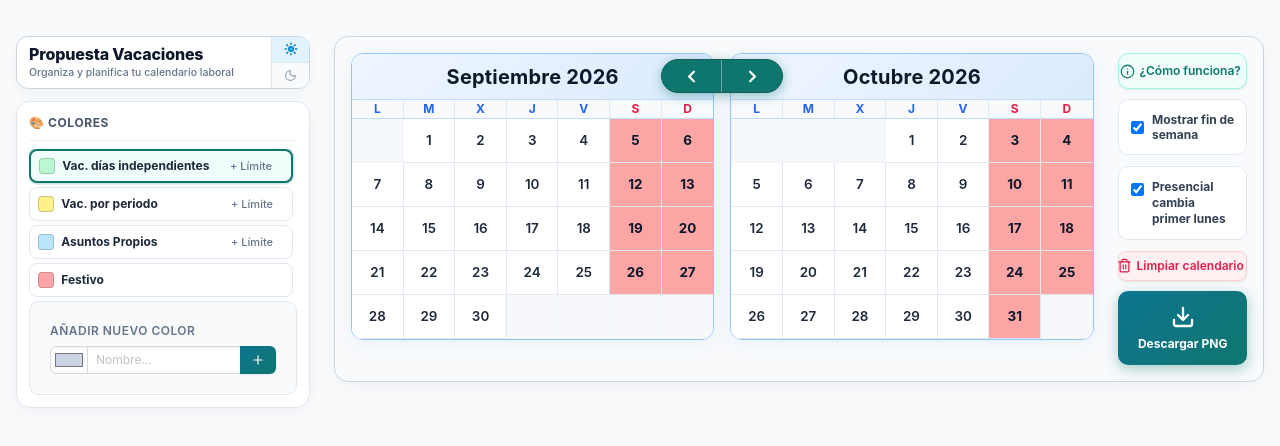
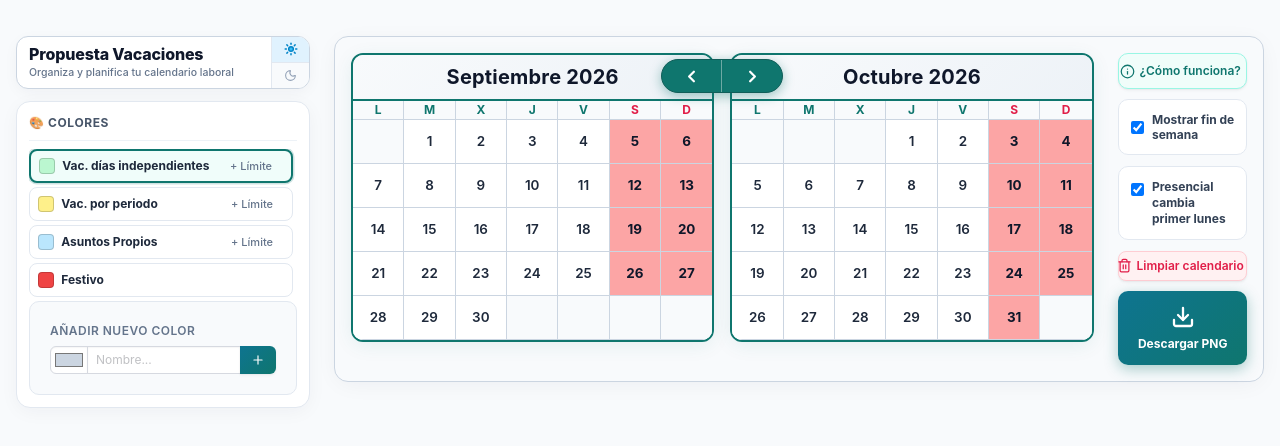
Before and after one commit to demalmar/PropuestaVacaciones, a React (Vite) app: page / in a window 1280 px wide. Shown: the top 446 px of the page. Built offline with nearby package versions, Linux system fonts and the light colour scheme.

Commit message:
feat: use secondary color for month headers to contrast nav capsule, keep weekends pastel #fca5a5, and give festivos distinct red #ef4444

```diff
--- a/index.tsx
+++ b/index.tsx
@@ -91,14 +91,22 @@ const CalendarApp = () => {
           const parsed = JSON.parse(saved);
           // Si el guardado anterior tiene Festivo como ID 1, migramos al nuevo orden e IDs del usuario
           const isOldOrder = parsed.some((c: any) => c.id === '1' && c.label && c.label.toLowerCase().includes('festivo'));
-          if (!isOldOrder) return parsed;
+          if (!isOldOrder) {
+            // Actualizar Festivo a su propio rojo diferenciado #ef4444
+            return parsed.map((c: any) => {
+              if ((c.id === '4' || c.label?.toLowerCase().includes('festivo')) && (c.color === '#fca5a5' || c.color === '#f87171')) {
+                return { ...c, color: '#ef4444' };
+              }
+              return c;
+            });
+          }
         }
     } catch (e) { console.error("Error cargando colores"); }
     return [
       { id: '1', label: 'Vac. días independientes', fullName: 'Vacaciones días independientes', color: '#bbf7d0' },
       { id: '2', label: 'Vac. por periodo', fullName: 'Vacaciones por periodo', color: '#fef08a' },
       { id: '3', label: 'Asuntos Propios', fullName: 'Asuntos Propios', color: '#bae6fd' },
-      { id: '4', label: 'Festivo', fullName: 'Festivo', color: '#fca5a5' },
+      { id: '4', label: 'Festivo', fullName: 'Festivo', color: '#ef4444' },
     ];
   });
 
@@ -305,38 +313,37 @@ const CalendarApp = () => {
 
     // En exportación siempre forzamos tema diurno claro para descarga PNG impecable
     const useDarkMode = isDarkMode && !isExport;
-    const cellBorder = isExport ? '1px solid #bfdbfe' : (useDarkMode ? '1px solid #283445' : '1px solid #e2e8f0');
+    const cellBorder = useDarkMode ? '1px solid #283445' : '1px solid #cbd5e1';
 
     return (
       <div
         className="box p-0 mb-0"
         style={{
-          border: isExport ? '1.5px solid #60a5fa' : (useDarkMode ? '1px solid #334155' : '1px solid #93c5fd'),
+          border: useDarkMode ? '2px solid #0d9488' : '2px solid #0f766e',
           borderRadius: '12px',
           overflow: 'hidden',
-          minWidth: isExport ? (showWeekends ? '320px' : '240px') : (showWeekends ? '220px' : '170px'),
-          width: isExport ? (showWeekends ? '320px' : '240px') : '100%',
+          minWidth: isExport ? (showWeekends ? '350px' : '260px') : (showWeekends ? '220px' : '170px'),
+          width: isExport ? (showWeekends ? '350px' : '260px') : '100%',
           backgroundColor: useDarkMode ? '#17202e' : '#ffffff',
-          boxShadow: isExport ? 'none' : (useDarkMode ? '0 4px 12px rgba(0,0,0,0.3)' : '0 4px 20px -2px rgba(37,99,235,0.08)'),
+          boxShadow: isExport ? '0 4px 20px rgba(0,0,0,0.08)' : (useDarkMode ? '0 4px 12px rgba(0,0,0,0.3)' : '0 4px 20px -2px rgba(15,118,110,0.1)'),
           alignSelf: 'flex-start',
           height: 'fit-content'
         }}
       >
-        {/* Cabecera del Mes con estilo blanco y grande */}
+        {/* Cabecera del Mes con color secundario para destacar los botones de navegación centrales */}
         <div
           style={{
             height: '46px',
             display: 'flex',
             alignItems: 'center',
             justifyContent: 'center',
-            borderBottom: isExport ? '1.5px solid #60a5fa' : (useDarkMode ? '1px solid #334155' : '1px solid #bfdbfe'),
+            borderBottom: useDarkMode ? '2px solid #0d9488' : '2px solid #0f766e',
             background: useDarkMode
               ? 'linear-gradient(135deg, #1e293b 0%, #293548 100%)'
-              : 'linear-gradient(135deg, #eff6ff 0%, #dbeafe 100%)',
+              : 'linear-gradient(135deg, #f8fafc 0%, #edf2f7 100%)',
             padding: '0 1rem'
           }}
         >
-          {/* Nombre del Mes: blanco y grande en modo nocturno, oscuro y grande en diurno */}
           <h3
             className="has-text-weight-bold mb-0"
             style={{
@@ -355,7 +362,7 @@ const CalendarApp = () => {
         <div
           className={`calendar-grid-${cols}`}
           style={{
-            borderBottom: isExport ? '1.5px solid #60a5fa' : (useDarkMode ? '1px solid #334155' : '1px solid #bfdbfe'),
+            borderBottom: useDarkMode ? '1.5px solid #334155' : '1.5px solid #cbd5e1',
             backgroundColor: useDarkMode ? '#131b26' : '#f8fafc'
           }}
         >
@@ -371,7 +378,7 @@ const CalendarApp = () => {
 
             let headerColor = isWeekend
               ? (useDarkMode ? '#fb7185' : '#e11d48')
-              : (useDarkMode ? '#93c5fd' : '#2563eb');
+              : (useDarkMode ? '#5eead4' : '#0f766e');
 
             return (
                 <div
@@ -379,7 +386,7 @@ const CalendarApp = () => {
                     onClick={!isExport ? () => handleHeaderDayClick(targetYear, targetMonth, index) : undefined}
                     className="has-text-centered py-1.5 is-size-7 has-text-weight-bold"
                     style={{
-                      borderRight: index === cols - 1 ? 'none' : (isExport ? '1px solid #93c5fd' : (useDarkMode ? '1px solid #293548' : '1px solid #e2e8f0')),
+                      borderRight: (index === cols - 1) ? 'none' : (useDarkMode ? '1px solid #293548' : '1px solid #cbd5e1'),
                       cursor: !isExport ? 'pointer' : 'default',
                       userSelect: 'none',
                       backgroundColor: headerBg,
@@ -395,21 +402,20 @@ const CalendarApp = () => {
         </div>
 
         {/* Cuadrícula de días */}
-        <div className={`calendar-grid-${cols}`} style={{ backgroundColor: useDarkMode ? '#131b26' : '#f8fafc' }}>
+        <div className={`calendar-grid-${cols}`} style={{ backgroundColor: useDarkMode ? '#131b26' : '#ffffff' }}>
           {visibleDays.map((dayData, index) => {
 
-            // Si es un día fuera del mes (sobrantes antes del 1 o después del 30/31), casilla vacía / inexistente
+            // Si es un día fuera del mes (sobrantes antes del 1 o después del 30/31), casilla vacía sin romper bordes
             if (!dayData.isCurrentMonth) {
               return (
                 <div
                   key={`${targetYear}-${targetMonth}-${index}`}
                   className="calendar-day-cell is-empty"
                   style={{
-                    backgroundColor: useDarkMode ? '#111620' : '#f1f5f9',
+                    backgroundColor: useDarkMode ? '#111620' : '#f8fafc',
                     borderRight: (index % cols === cols - 1) ? 'none' : cellBorder,
                     borderBottom: cellBorder,
-                    cursor: 'default',
-                    opacity: 0.3
+                    cursor: 'default'
                   }}
                 />
               );
@@ -420,18 +426,25 @@ const CalendarApp = () => {
             const assignedColor = legendColors.find(c => c.id === colorId)?.color;
             let finalBgColor = assignedColor;
 
-            // Si es fin de semana del mes actual y no tiene color manual, hereda el color de "Festivo" (ID '4')
+            // Color de fin de semana por defecto (se mantiene como estaba: tono salmón/coral suave #fca5a5)
+            const WEEKEND_DEFAULT_COLOR = '#fca5a5';
+
+            // Si es fin de semana del mes actual y no tiene color manual, hereda el color de fin de semana
             if (!assignedColor && dayData.dayIndex >= 5 && dayData.isCurrentMonth) {
-                finalBgColor = legendColors.find(c => c.id === '4' || c.label.toLowerCase().includes('festivo'))?.color;
+                finalBgColor = WEEKEND_DEFAULT_COLOR;
             }
 
             // Color de fondo: en modo nocturno si no tiene color es oscuro (#1c2635), en diurno es blanco (#ffffff)
             let cellBg = finalBgColor ? finalBgColor : (useDarkMode ? '#1c2635' : '#ffffff');
 
-            // Color del texto
+            // Color del texto: para Festivo (#ef4444) texto blanco; para fin de semana (#fca5a5) y pasteles, texto oscuro
             let textColor = '#1e293b';
             if (finalBgColor) {
-              textColor = '#0f172a'; // Oscuro legible sobre colores pastel
+              if (finalBgColor === '#ef4444' || finalBgColor === '#dc2626') {
+                textColor = '#ffffff';
+              } else {
+                textColor = '#0f172a'; // Oscuro legible sobre colores pastel y fin de semana
+              }
             } else if (useDarkMode) {
               textColor = dayData.dayIndex >= 5 ? '#fda4af' : '#e2e8f0';
             } else {
@@ -483,6 +496,10 @@ const CalendarApp = () => {
 
   // Calcular elementos para la leyenda exportable (Solo colores/selecciones usados)
   const usedColorIds = new Set(Object.values(coloredDays));
+  if (showWeekends) {
+    const festivoItem = legendColors.find(c => c.id === '4' || c.label.toLowerCase().includes('festivo'));
+    if (festivoItem) usedColorIds.add(festivoItem.id);
+  }
   const usedLegends = legendColors.filter(color => usedColorIds.has(color.id));
   const hasWeeklySelections = presencialFirstMonday
     ? Object.values(weeklySelections).some(monthObj =>
@@ -1039,32 +1056,84 @@ const CalendarApp = () => {
 
       {/* Contenedor Oculto Formateado Específicamente para la Exportación (PNG) */}
       <div style={{ position: 'fixed', left: '-99999px', top: '0', pointerEvents: 'none', zIndex: -9999 }}>
-        <div ref={exportRef} className="p-8 bg-white is-flex is-flex-direction-column is-align-items-center" style={{ width: 'max-content', gap: '1.5rem', backgroundColor: '#ffffff' }}>
-          <h1 className="title is-3 has-text-grey-darker mb-0">Propuesta Vacaciones</h1>
+        <div
+          ref={exportRef}
+          style={{
+            width: 'max-content',
+            backgroundColor: '#ffffff',
+            padding: '2.5rem 3rem',
+            display: 'flex',
+            flexDirection: 'column',
+            alignItems: 'center',
+            gap: '1.75rem',
+            fontFamily: 'system-ui, -apple-system, BlinkMacSystemFont, "Segoe UI", Roboto, sans-serif',
+            borderRadius: '16px',
+            border: '1.5px solid #cbd5e1'
+          }}
+        >
+          {/* Cabecera elegante del documento */}
+          <div style={{ textAlign: 'center', width: '100%', paddingBottom: '0.75rem', borderBottom: '2px solid #e2e8f0' }}>
+            <h1 style={{ fontSize: '1.85rem', fontWeight: 800, color: '#0f172a', letterSpacing: '-0.02em', margin: 0 }}>
+              Propuesta Vacaciones
+            </h1>
+            <p style={{ fontSize: '0.9rem', color: '#64748b', fontWeight: 500, margin: '4px 0 0 0' }}>
+              Organiza y planifica tu calendario laboral
+            </p>
+          </div>
 
-          <div className="is-flex" style={{ gap: '2rem', alignItems: 'flex-start' }}>
+          {/* Bloque de los dos calendarios */}
+          <div className="is-flex" style={{ gap: '2.5rem', alignItems: 'flex-start' }}>
             {renderMonth(leftYear, leftMonth, true)}
             {renderMonth(rightYear, rightMonth, true)}
           </div>
 
+          {/* Leyenda de Colores y Días Presenciales */}
           {(usedLegends.length > 0 || hasWeeklySelections) && (
-            <div className="mt-3 pt-4 is-flex is-flex-direction-column is-align-items-center" style={{ borderTop: '1px solid #dbdbdb', width: '100%', gap: '1rem' }}>
-              <h3 className="is-size-7 is-uppercase has-text-weight-bold has-text-grey">Leyenda</h3>
-              <div className="is-flex is-flex-wrap-wrap is-justify-content-center" style={{ gap: '1.5rem' }}>
+            <div
+              style={{
+                width: '100%',
+                backgroundColor: '#f8fafc',
+                border: '1.5px solid #cbd5e1',
+                borderRadius: '12px',
+                padding: '1rem 1.75rem',
+                display: 'flex',
+                flexDirection: 'column',
+                alignItems: 'center',
+                gap: '0.75rem'
+              }}
+            >
+              <h3 style={{ fontSize: '0.75rem', textTransform: 'uppercase', fontWeight: 700, color: '#475569', letterSpacing: '0.06em', margin: 0 }}>
+                Leyenda de Colores
+              </h3>
+              <div className="is-flex is-flex-wrap-wrap is-justify-content-center" style={{ gap: '1.75rem' }}>
                 {usedLegends.map(color => (
-                  <div key={color.id} className="is-flex is-align-items-center" style={{ gap: '0.5rem' }}>
-                    <span style={{ width: '20px', height: '20px', borderRadius: '4px', backgroundColor: color.color, border: '1px solid rgba(0,0,0,0.15)', display: 'inline-block' }} />
-                    <span className="is-size-7 has-text-weight-bold has-text-grey-darker">{color.fullName || color.label}</span>
+                  <div key={color.id} className="is-flex is-align-items-center" style={{ gap: '0.55rem' }}>
+                    <span
+                      style={{
+                        width: '20px',
+                        height: '20px',
+                        borderRadius: '5px',
+                        backgroundColor: color.color,
+                        border: '1.5px solid rgba(0,0,0,0.18)',
+                        display: 'inline-block',
+                        boxShadow: '0 1px 3px rgba(0,0,0,0.08)'
+                      }}
+                    />
+                    <span style={{ fontSize: '0.85rem', fontWeight: 600, color: '#1e293b' }}>
+                      {color.fullName || color.label}
+                    </span>
                   </div>
                 ))}
 
                 {hasWeeklySelections && (
-                  <div className="is-flex is-align-items-center" style={{ gap: '0.5rem' }}>
-                    <div style={{ position: 'relative', width: '20px', height: '20px', borderRadius: '4px', border: '1px solid #bce8f1', backgroundColor: '#ebf3fe', boxShadow: 'inset 0 0 0 1.5px #3273dc' }}>
-                         <div style={{ position: 'absolute', top: '3px', right: '3px', width: '5px', height: '5px', backgroundColor: '#3273dc', borderRadius: '50%' }}></div>
-                         <div style={{ position: 'absolute', bottom: 0, left: 0, right: 0, height: '3px', backgroundColor: '#3273dc', opacity: 0.25 }}></div>
+                  <div className="is-flex is-align-items-center" style={{ gap: '0.55rem' }}>
+                    <div style={{ position: 'relative', width: '20px', height: '20px', borderRadius: '5px', border: '1.5px solid #2563eb', backgroundColor: '#eff6ff' }}>
+                      <div style={{ position: 'absolute', top: '3px', right: '3px', width: '5px', height: '5px', backgroundColor: '#2563eb', borderRadius: '50%' }}></div>
+                      <div style={{ position: 'absolute', bottom: 0, left: 0, right: 0, height: '3px', backgroundColor: '#2563eb', opacity: 0.35 }}></div>
                     </div>
-                    <span className="is-size-7 has-text-weight-bold has-text-grey-darker">Días presenciales</span>
+                    <span style={{ fontSize: '0.85rem', fontWeight: 600, color: '#1e293b' }}>
+                      Días presenciales
+                    </span>
                   </div>
                 )}
               </div>
```
